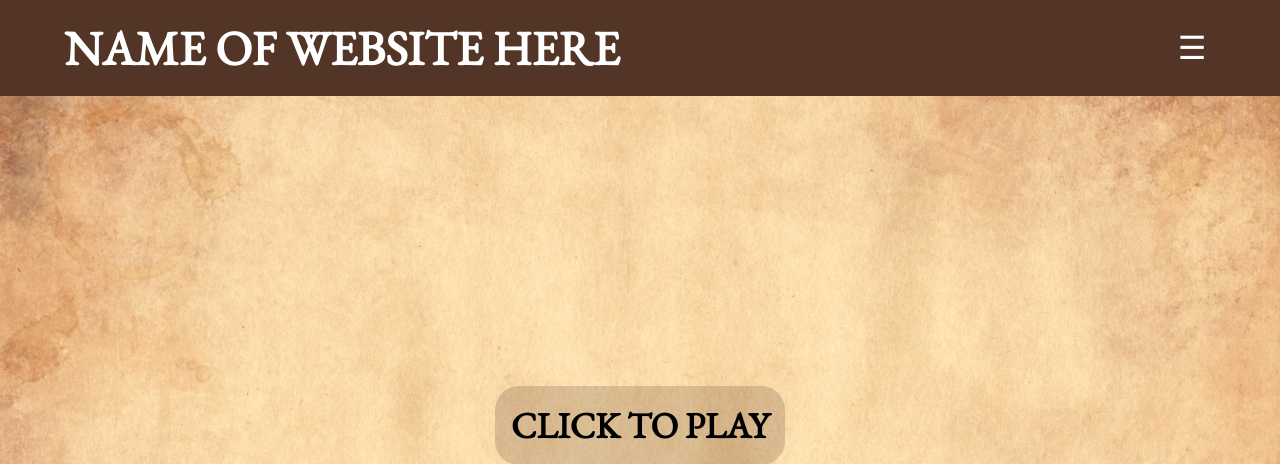
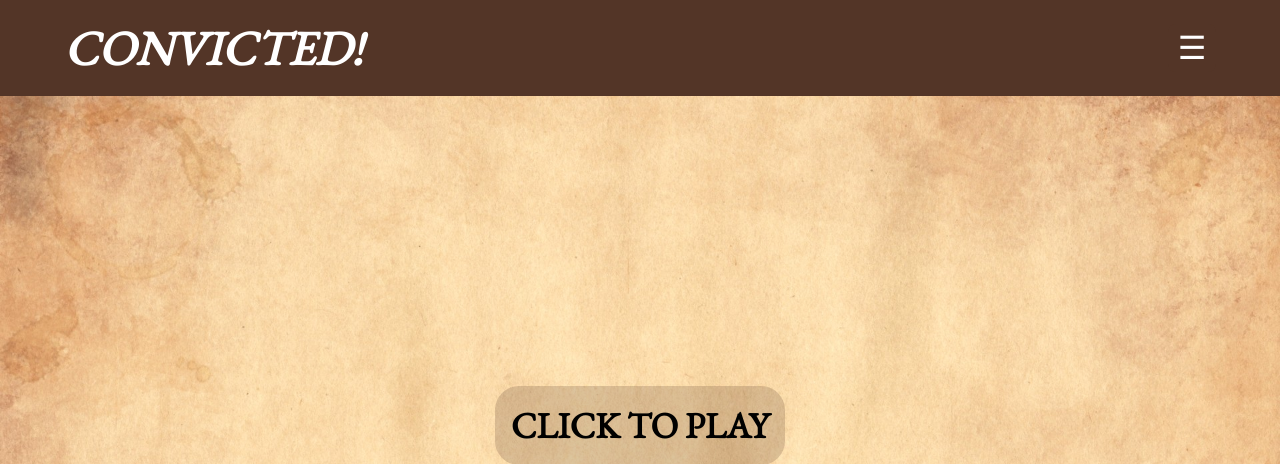
Before and after one commit to AriBowe/KRAB, a PHP site: page / in a window 1280 px wide. Shown: the top 464 px of the page. Run offline with PHP 8.4, Linux system fonts and the light colour scheme.

Commit message:
Name website

```diff
--- a/header.php
+++ b/header.php
@@ -11,9 +11,8 @@
 
 	<body>
 		<header>
-			<h1>
-				NAME OF WEBSITE HERE
-			</h1>
+			<h1>CONVICTED!</h1>
+
 			<div id="open">
 				<button class="openbtn" onclick="openNav()">&#9776; </button>
 			</div>
--- a/sidebar.php
+++ b/sidebar.php
@@ -3,5 +3,5 @@
     <a href="#">Home</a>
     <a href="#">About</a>
     <a href="#">Data</a>
-    <a href="#">Contact</a>
+    <a href="#">Contact Us</a>
 </div>
--- a/style.css
+++ b/style.css
@@ -36,6 +36,7 @@ header h1 {
 	/* line-height: 1.5em; */
 	color: white;
 	text-align: left;
+	font-style: italic;
 }
 
  /* The button used to open the sidebar */
```
